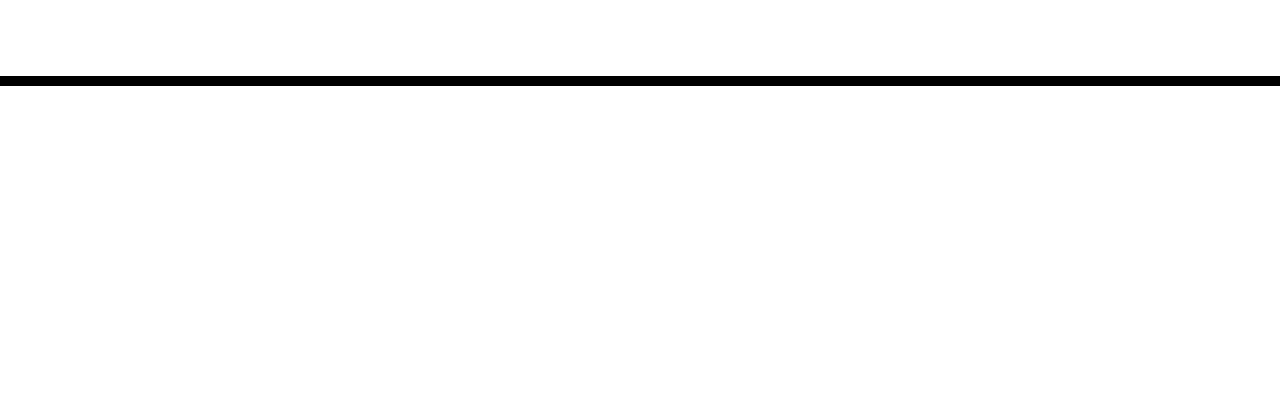
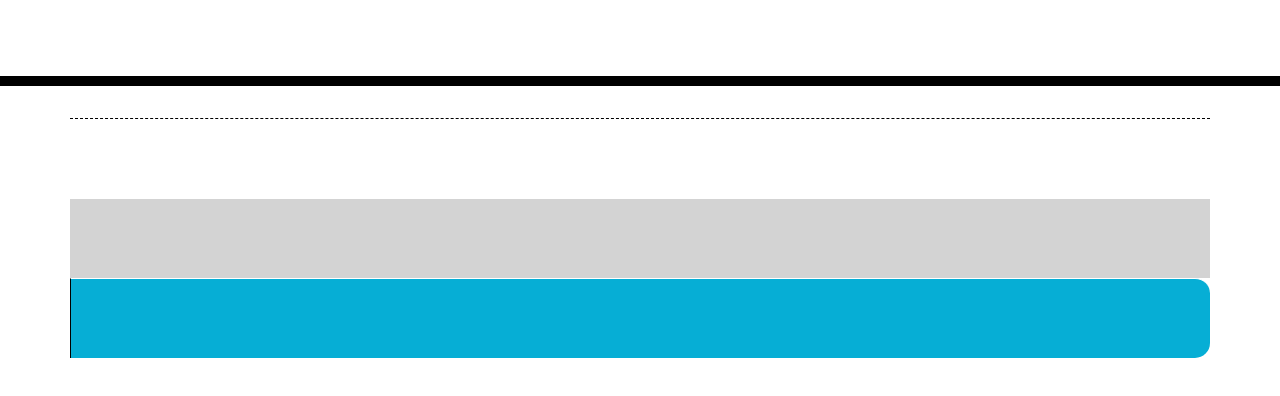
Before and after one commit to Fonyx/projectTracker, a plain HTML site: page index.html in a window 1280 px wide. Shown: the part 182-578 px from the top of the page. Drawn offline with nearby package versions, Linux system fonts and the light colour scheme.

Commit message:
reverse engineering css classes

```diff
--- a/index.html
+++ b/index.html
@@ -28,8 +28,13 @@
       <p class="lead">A simple calendar app for scheduling your work day</p>
       <p id="currentDay" class="lead"></p>
     </header>
-    <div class="container">
+    <div class="container" id="time_block_cont">
       <!-- Timeblocks go here -->
+      <div class="time-block">
+        <div class="row hour"></div>
+        <div class="row past"></div>
+        <div class="row saveBtn"><i></i></div>
+      </div>
     </div>
 
     <script src="https://cdnjs.cloudflare.com/ajax/libs/jquery/3.2.1/jquery.min.js"></script>
```
